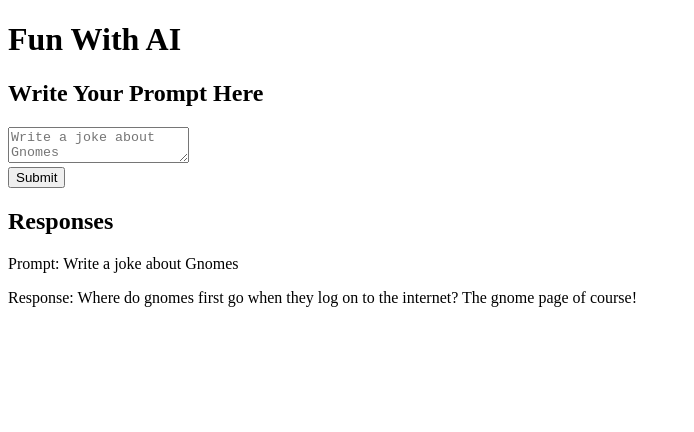
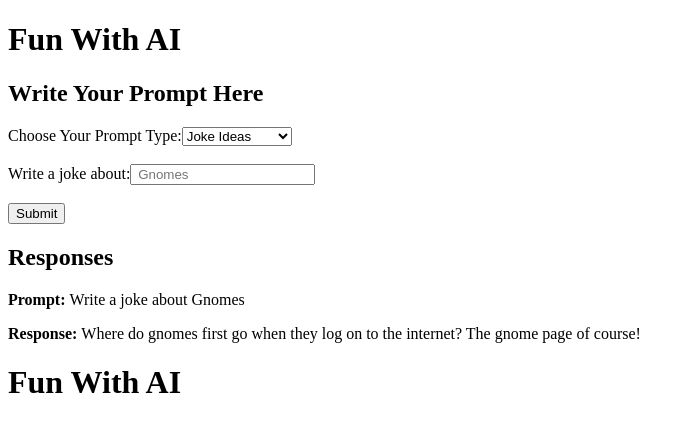
Before and after one commit to KTMichael/Shopify_Intern_Challenge, a React (Create React App) app in the folder client/: page / in a window 1280 px wide. Shown: the top 432 px of the page, without its empty margins (0-694 px from the left). Built offline with nearby package versions, Linux system fonts and the light colour scheme; the HTML template or start-up script is replaced by a standard one.

Commit message:
finished

```diff
--- a/client/src/AllResponses.jsx
+++ b/client/src/AllResponses.jsx
@@ -8,23 +8,12 @@ const AllResponses = ({ latestPost }) => {
         "Where do gnomes first go when they log on to the internet? The gnome page of course!",
     },
   ]);
-  console.log(localStorage.getItem("allResponses"));
 
   useEffect(() => {
-    if (JSON.parse(localStorage.getItem("allResponses")) === null) {
+
       setAllResponses([latestPost, ...allResponses]);
-    } else {
-      setAllResponses([
-        latestPost,
-        ...JSON.parse(localStorage.getItem("allResponses")),
-      ]);
-    }
   }, [latestPost]);
 
-  console.log("all", allResponses);
-  useEffect(() => {
-    localStorage.setItem("allResponses", JSON.stringify(allResponses));
-  }, [allResponses]);
   return (
     <div id="responsesContainer">
       <h2> Responses</h2>
--- a/client/src/App.jsx
+++ b/client/src/App.jsx
@@ -1,12 +1,16 @@
 import React, { useState, useEffect } from "react";
 import Prompt from "./Prompt.jsx";
 
+
 const App = () => {
-
   return (
-    <div id="mainPage">
-      <h1> Fun With AI</h1>
+    <div>
+      <div id="robot"></div>
+      <div id="mainPage">
+        <h1> Fun With AI</h1>
         <Prompt />
+        <h1> Fun With AI</h1>
+      </div>
     </div>
   );
 };
--- a/client/src/Prompt.jsx
+++ b/client/src/Prompt.jsx
@@ -6,13 +6,39 @@ const Prompt = () => {
   const [prompt, setPrompt] = useState("");
   const [response, setResponse] = useState("");
   const [latestPost, setLatestPost] = useState({ prompt: "", response: "" });
+  const [promptExample, setPromptExample] = useState(" Gnomes");
+  const [currentPromptInstruction, setCurrentPromptInstruction] =
+    useState("Write a joke about");
+  const instructions = {
+    joke: [
+      "Write a joke about",
+      `Write a joke about Gnomes. Where do gnomes first go when they log on to the internet? The gnome page of course! Write a joke about Cows. Who’s there?Interrupting cow. Interrupting c–. MOO! Write a joke about cans. What do you call a can opener that doesn’t work? A can’t opener! ${currentPromptInstruction} ${prompt}`,
+      " Gnomes",
+    ],
+    movie: [
+      "Convert movie titles into emoji",
+      `${currentPromptInstruction}. Back to the Future: 👨👴🚗🕒 ### ${currentPromptInstruction}. Batman: 🤵🦇  ### ${currentPromptInstruction}. Transformers: 🚗🤖 ### ${currentPromptInstruction}. ${prompt}:`,
+      " Drive",
+    ],
+    startUp: [
+      "Brainstorm some start up business ideas for",
+      `Brainstorm some start up business ideas for socks: Create dating app for lost pairs of socks. ### toast: Create a toaster that puts inspirational quotes on your bread. ### Beer: Create a beer brand named “occasionally” so when someone asked I say I drink occasionally. ${currentPromptInstruction} ${prompt}###`,
+      " Meal Kits",
+    ],
+  };
+  const [promptType, setPromptType] = useState("joke");
+
+  // Convert movie titles into emoji.
 
   const sendPrompt = (e) => {
     e.preventDefault();
     axios
-      .post("/prompts", { body: prompt })
+      .post("/prompts", { body: instructions[promptType][1] })
       .then((res) => {
-        setLatestPost({ prompt: prompt, response: res.data.choices[0].text });
+        setLatestPost({
+          prompt: `${currentPromptInstruction} ${prompt}`,
+          response: res.data.choices[0].text,
+        });
         setPrompt("");
       })
       .catch((error) => {
@@ -20,19 +46,37 @@ const Prompt = () => {
         setNetworkError(true);
       });
   };
+
+  const promptInstructions = (e) => {
+    let currentPrompt = e.target.value;
+    setPromptType(currentPrompt);
+    setCurrentPromptInstruction(instructions[currentPrompt][0]);
+    setPromptExample(instructions[currentPrompt][2]);
+  };
+
   return (
     <div id="content">
       <div id="prompt">
         <h2>Write Your Prompt Here</h2>
         <form>
-          <textarea
+          <label>Choose Your Prompt Type:</label>
+          <select value={promptType} onChange={(e) => promptInstructions(e)}>
+            <option value="joke">Joke Ideas</option>
+            <option value="movie">Movie to Emoji</option>
+            <option value="startUp">Start Up Ideas</option>
+          </select>
+          <br />
+          <br />
+          <label>{currentPromptInstruction}:</label>
+          <input
             id="promptInput"
             type="text"
-            placeholder="Write a joke about Gnomes"
+            placeholder={promptExample}
             value={prompt}
             pattern="[a-zA-Z0-9]*"
             onChange={(e) => setPrompt(e.target.value)}
-          ></textarea>
+          ></input>
+          <br />
           <br />
           <button onClick={(e) => sendPrompt(e)} type="submit">
             Submit
--- a/client/src/Response.jsx
+++ b/client/src/Response.jsx
@@ -3,12 +3,14 @@ import React, { useState, useEffect } from "react";
 const Response = ({ singleResponse }) => {
   return (
     <div id="response">
-      {singleResponse.prompt !== "" && (
-        <div>
-          <p> Prompt: {singleResponse.prompt}</p>
-          <p>Response: {singleResponse.response}</p>
-        </div>
-      )}
+      <div>
+        <p>
+          <b>Prompt: </b> {singleResponse.prompt}
+        </p>
+        <p>
+          <b>Response: </b> {singleResponse.response}
+        </p>
+      </div>
     </div>
   );
 };
```
Also changed, not shown: 3 other files (tests, documents, lock files or other folders).
